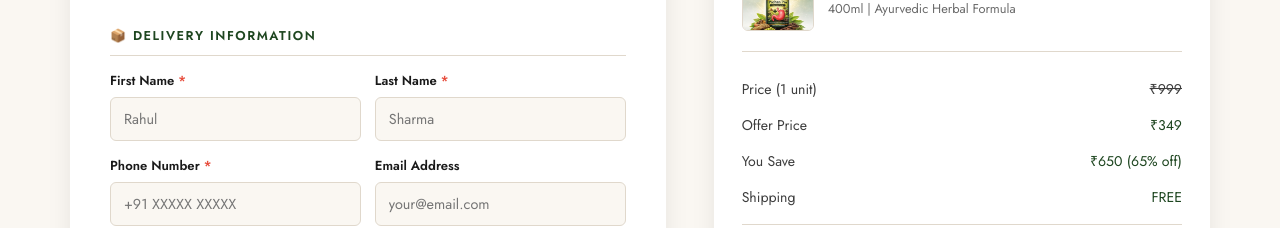
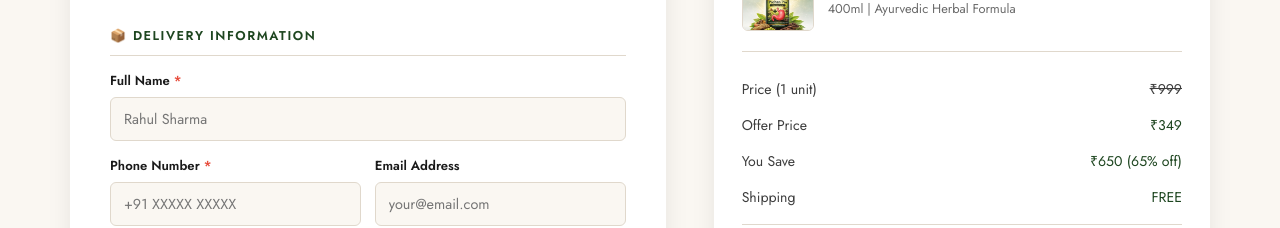
Before and after one commit to Captainswin/jivansh-wellness, a plain HTML site: page order.html in a window 1280 px wide. Shown: the part 282-510 px from the top of the page. Drawn offline with nearby package versions, Linux system fonts and the light colour scheme.

Commit message:
Update order.html

```diff
--- a/order.html
+++ b/order.html
@@ -89,10 +89,7 @@
         <p>Fill in your details below to place your order securely.</p>
 
         <div class="form-section-title">📦 Delivery Information</div>
-        <div class="form-row">
-          <div class="form-group"><label>First Name <span>*</span></label><input type="text" placeholder="Rahul"></div>
-          <div class="form-group"><label>Last Name <span>*</span></label><input type="text" placeholder="Sharma"></div>
-        </div>
+      <div class="form-group"><label>Full Name <span>*</span></label><input type="text" id="fullName" placeholder="Rahul Sharma"></div>
         <div class="form-row">
           <div class="form-group"><label>Phone Number <span>*</span></label><input type="tel" placeholder="+91 XXXXX XXXXX"></div>
           <div class="form-group"><label>Email Address</label><input type="email" placeholder="your@email.com"></div>
```
